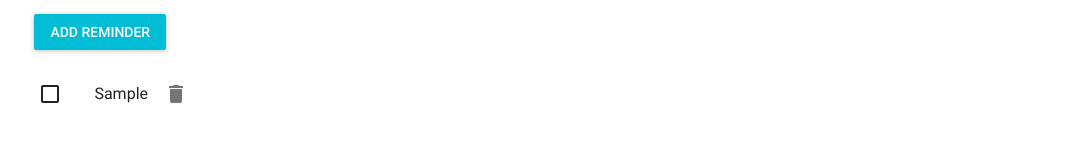
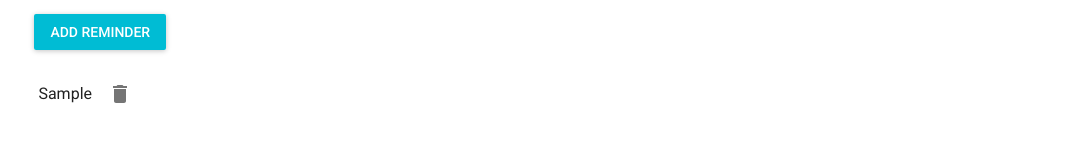
Before and after one commit to pabloscript/reminder-pro, a React (Create React App) app: page / in a window 1280 px wide. Both pictures are taken after typing "Sample", "Sample" into the empty fields and a click on the button "ADD REMINDER". Shown: the part 290-432 px from the top of the page, without its empty margins (112-1191 px from the left). Built offline with nearby package versions, Linux system fonts and the light colour scheme.

Commit message:
Add item-deleting constant, icon and event

```diff
--- a/src/actions/index.js
+++ b/src/actions/index.js
@@ -1,4 +1,4 @@
-import { ADD_REMINDER } from '../constants';
+import { ADD_REMINDER, DELETE_REMINDER } from '../constants';
 
 export const addReminder = text => {
     const action = {
@@ -8,3 +8,12 @@
     console.log('action in addReminder', action);
     return action;
 }
+
+export const deleteReminder = id => {
+    const action = {
+        type: DELETE_REMINDER,
+        id
+    }
+    console.log('deleting in actions', action)
+    return action;
+}
--- a/src/components/App.js
+++ b/src/components/App.js
@@ -1,6 +1,6 @@
 import React from 'react';
 import { connect } from 'react-redux';
-import { addReminder } from '../actions';
+import { addReminder, deleteReminder } from '../actions';
 
 import MuiThemeProvider from 'material-ui/styles/MuiThemeProvider';
 import AppBar from 'material-ui/AppBar';
@@ -45,6 +45,11 @@
         this.props.addReminder(this.state.text);
     }
 
+    deleteReminder(id) {
+        console.log('deleting in application', id);
+        console.log('this.props', this.props);
+    }
+
     renderReminders() {
         const { reminders } = this.props;
         return (
@@ -56,8 +61,8 @@
                                 <ListItem
                                     key={reminder.id}
                                     primaryText={reminder.text}
-                                    leftCheckbox={ <Checkbox /> }
-                                    rightIcon={ <ActionDelete /> }
+                                    // leftCheckbox={ <Checkbox /> }
+                                    rightIcon={ <ActionDelete onClick={ () => this.deleteReminder(reminder.id) } /> }
                                 />
                             )
                         })
@@ -111,4 +116,4 @@
     }
 }
 
-export default connect(mapStateToProps, {addReminder})(App);
+export default connect(mapStateToProps, { addReminder, deleteReminder })(App);
--- a/src/constants.js
+++ b/src/constants.js
@@ -1 +1,2 @@
 export const ADD_REMINDER = 'ADD_REMINDER';
+export const DELETE_REMINDER = 'DELETE_REMINDER';
```
